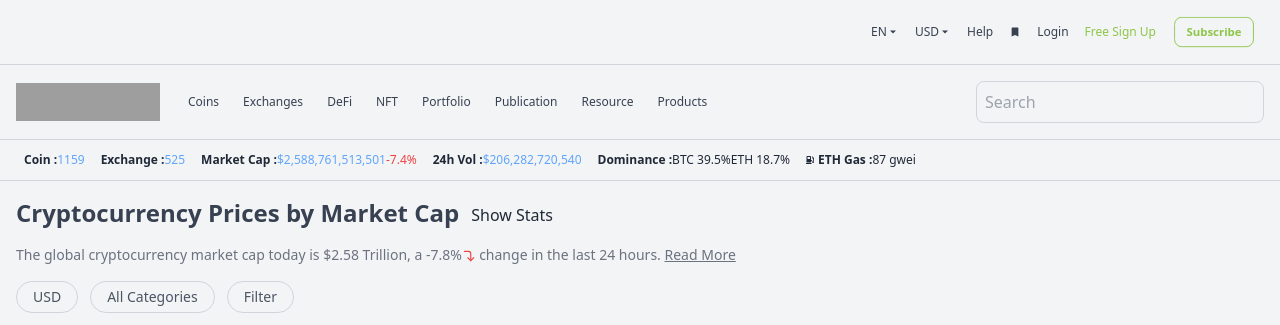
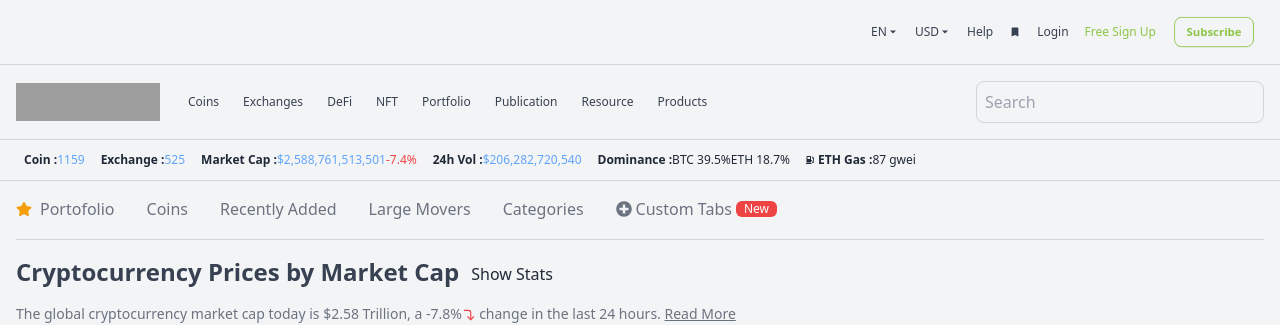
Before and after one commit to AndriP8/GeckoCoin, a React (Create React App) app: page /1 in a window 1280 px wide. Shown: the top 325 px of the page. Built offline with nearby package versions, Linux system fonts and the light colour scheme; no server answers; grey boxes are pictures that could not be loaded.

Commit message:
add component navbartabs to homepage

```diff
--- a/src/pages/Homepage/index.tsx
+++ b/src/pages/Homepage/index.tsx
@@ -1,4 +1,5 @@
 import Page from "components/layout";
+import NavbarTabs from "components/navbarTabs";
 import { FiCornerRightDown } from "react-icons/fi";
 import Summary from "./Summary";
 import TableItem from "./TableItem";
@@ -7,6 +8,7 @@ import TrendingCoin from "./TrendingCoin";
 function Homepage() {
   return (
     <Page>
+      <NavbarTabs />
       <div className="px-4">
         <div className="flex items-center justify-start py-4">
           <h3 className="text-gray-700">Cryptocurrency Prices by Market Cap</h3>
```
